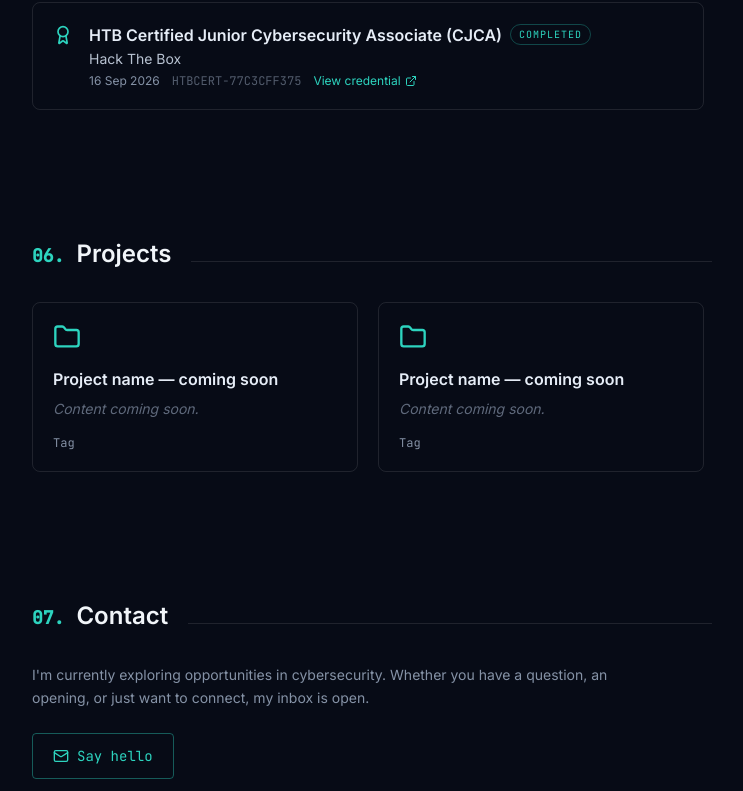
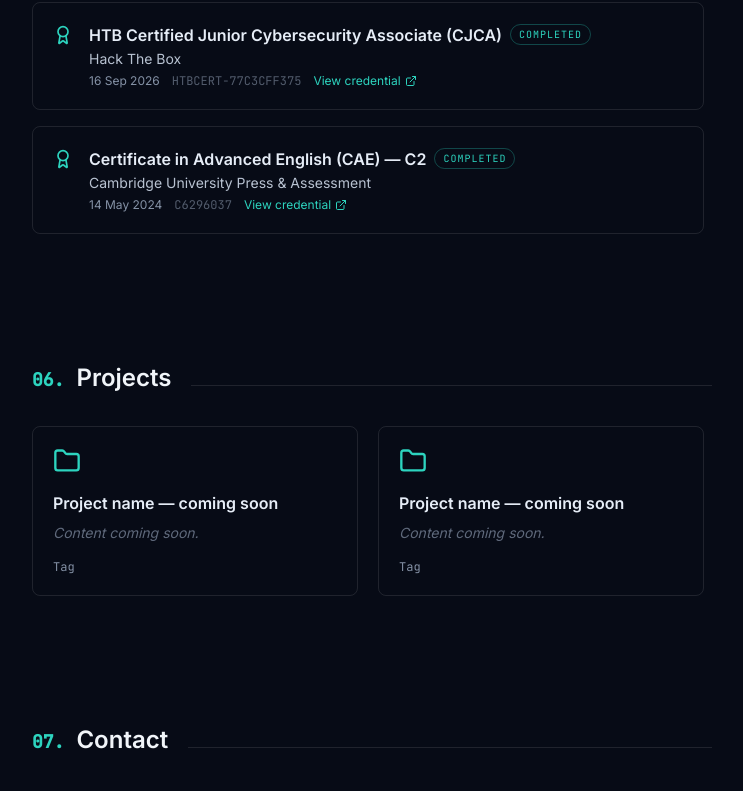
Before and after one commit to tudorsendrescu/tudor-cv, a React (Vite) app: page / in a window 1280 px wide. Shown: the part 2217-3008 px from the top of the page, without its empty margins (496-1239 px from the left). Built offline with nearby package versions, Linux system fonts and the light colour scheme.

Commit message:
Add Cambridge CAE (C2) certification

```diff
--- a/src/data/profile.ts
+++ b/src/data/profile.ts
@@ -126,6 +126,14 @@ export const certifications: Certification[] = [
     credentialId: "HTBCERT-77C3CFF375",
     href: "https://profile.hackthebox.com/profile/019f3b33-79d3-73e2-b2ee-1a9fbdea941b",
   },
+  {
+    name: "Certificate in Advanced English (CAE) — C2",
+    issuer: "Cambridge University Press & Assessment",
+    date: "14 May 2024",
+    status: "completed",
+    credentialId: "C6296037",
+    href: "https://cambridgeenglish.org/verifiers",
+  },
 ];
 
 export type Project = {
```
